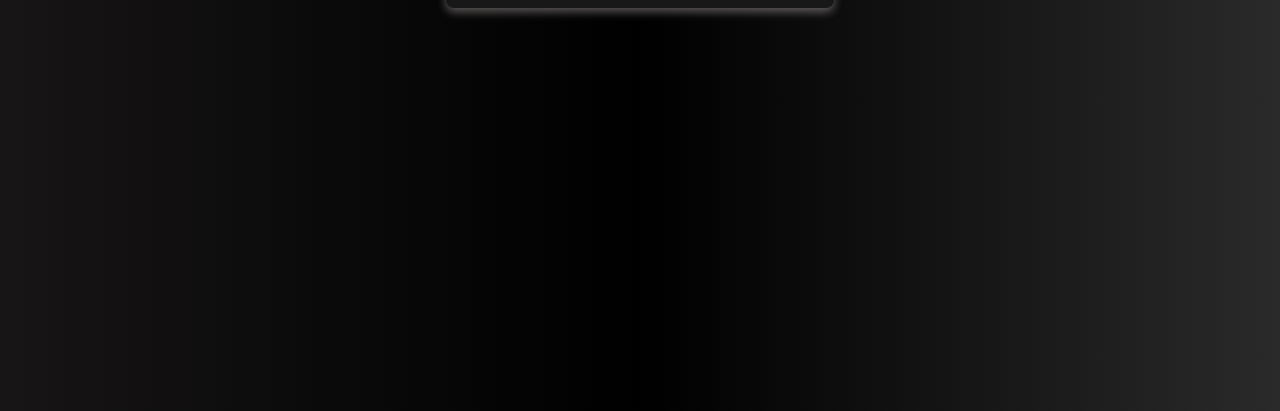
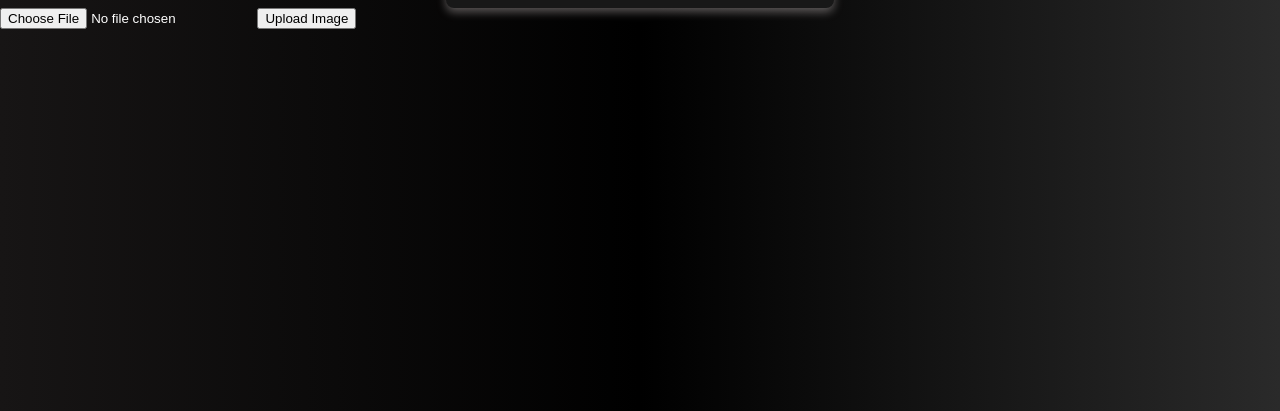
Before and after one commit to Kamogelo-7/YT-subscribe-btn, a website: page index.html in a window 1280 px wide. Shown: the part 410-821 px from the top of the page. Drawn offline with Linux system fonts and the light colour scheme.

Commit message:
updated index.html file

```diff
--- a/index.html
+++ b/index.html
@@ -15,6 +15,7 @@
             src="images/Leonardo_Phoenix_10_A_hauntingly_beautiful_cover_background_fe_0.jpg"
             alt="Channel Logo"
             class="channel-logo"
+            id="channel-logo"
           />
           <div>
             <h2 class="channel-name">Your Channel</h2>
@@ -24,6 +25,12 @@
         <button class="btn">Subscribe</button>
       </div>
     </main>
+    <div class="imageUpload">
+      <div class="center">
+        <input type="file" name="file" id="file" placeholder="Upload image" />
+        <input type="button" value="Upload Image" id="uploadBtn" />
+      </div>
+    </div>
     <script src="app.js" defer></script>
   </body>
 </html>
```
